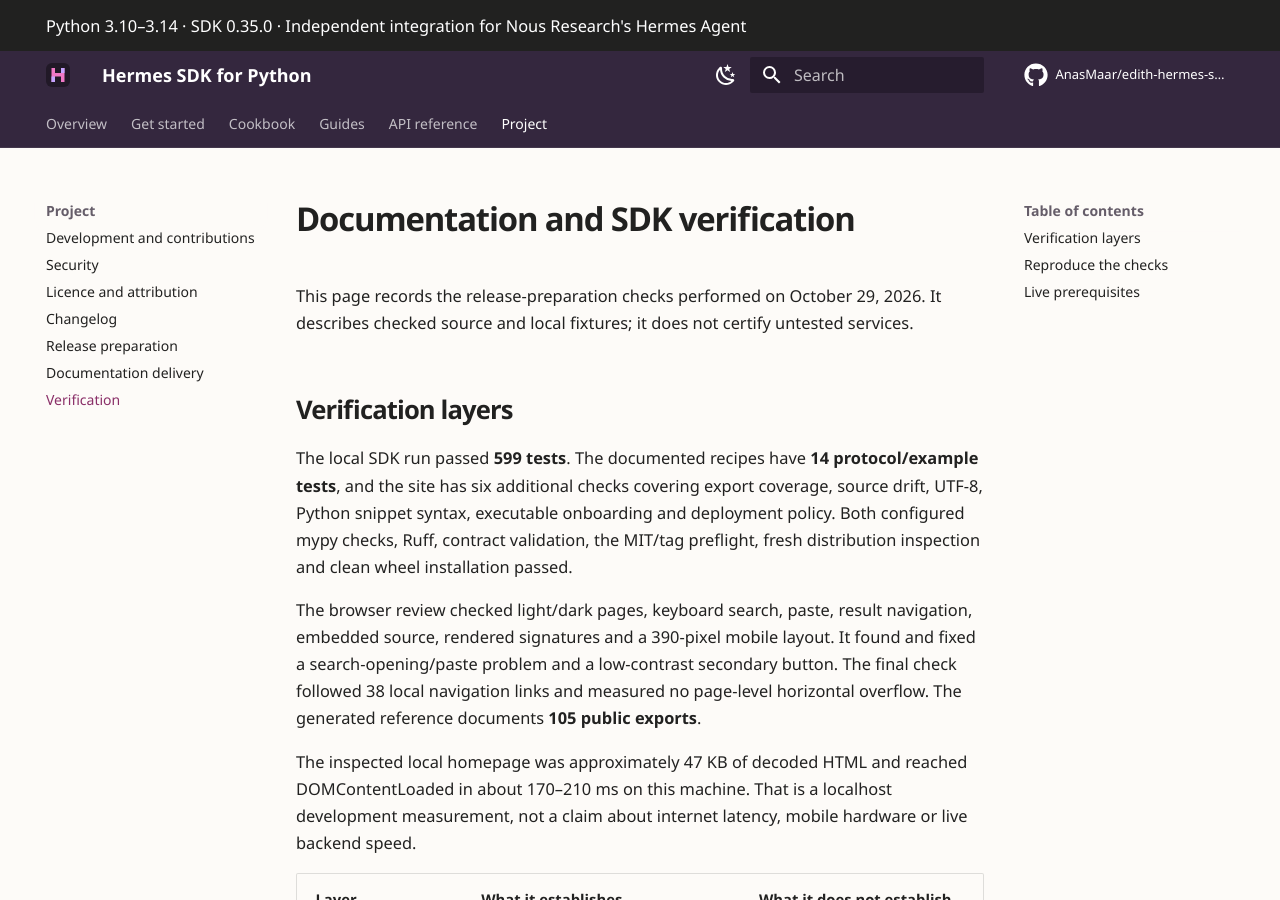
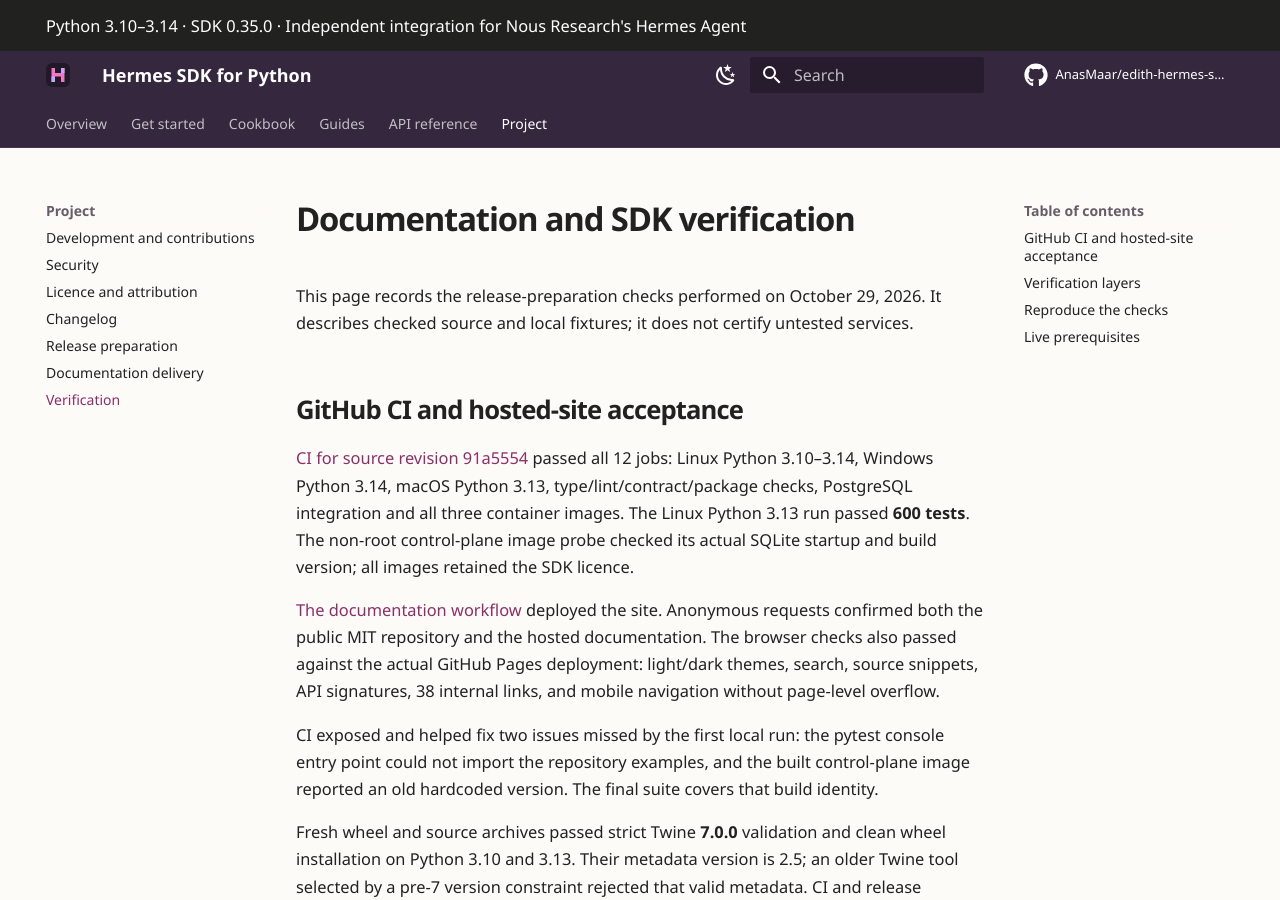
Before and after one commit to AnasMaar/edith-hermes-sdk, an MkDocs documentation site: the page built from docs/release/verification.md, in a window 1280 px wide and 900 px high. Built offline with MkDocs 1.6.1 and Material for MkDocs 9.7.7, drawn with Linux system fonts in a browser that asks for light colours; comment, search, counter and statistics services are not loaded; the version menu is left out; some of the changed text lies outside the part shown.

Commit message:
Validate current distribution metadata and record hosted SDK acceptance

```diff
--- a/docs/release/verification.md
+++ b/docs/release/verification.md
@@ -2,6 +2,29 @@
 
 This page records the release-preparation checks performed on October 29, 2026.
 It describes checked source and local fixtures; it does not certify untested services.
+
+## GitHub CI and hosted-site acceptance
+
+[CI for source revision 91a5554](https://github.com/AnasMaar/edith-hermes-sdk/actions/runs/40944137768)
+passed all 12 jobs: Linux Python 3.10–3.14, Windows Python 3.14, macOS Python 3.13,
+type/lint/contract/package checks, PostgreSQL integration and all three container images.
+The Linux Python 3.13 run passed **600 tests**. The non-root control-plane image probe
+checked its actual SQLite startup and build version; all images retained the SDK licence.
+
+[The documentation workflow](https://github.com/AnasMaar/edith-hermes-sdk/actions/runs/40944137812)
+deployed the site. Anonymous requests confirmed both the public MIT repository and the
+hosted documentation. The browser checks also passed against the actual GitHub Pages
+deployment: light/dark themes, search, source snippets, API signatures, 38 internal links,
+and mobile navigation without page-level overflow.
+
+CI exposed and helped fix two issues missed by the first local run: the pytest console
+entry point could not import the repository examples, and the built control-plane image
+reported an old hardcoded version. The final suite covers that build identity.
+
+Fresh wheel and source archives passed strict Twine **7.0.0** validation and clean wheel
+installation on Python 3.10 and 3.13. Their metadata version is 2.5; an older Twine tool
+selected by a pre-7 version constraint rejected that valid metadata. CI and release
+validation now use a compatible bounded Twine version.
 
 ## Verification layers
 
--- a/pyproject.toml
+++ b/pyproject.toml
@@ -68,6 +68,7 @@
   "respx>=0.21,<1",
   "ruff>=0.8,<1",
   "sqlalchemy[asyncio]>=2.0,<3",
+  "twine>=7,<8",
   "uvicorn>=0.32,<1",
   "websockets>=14,<16",
 ]
```
Also changed, not shown: README.md (+16 -16 lines), docs/release/readiness.md (+1 -0 lines), 3 other files.
